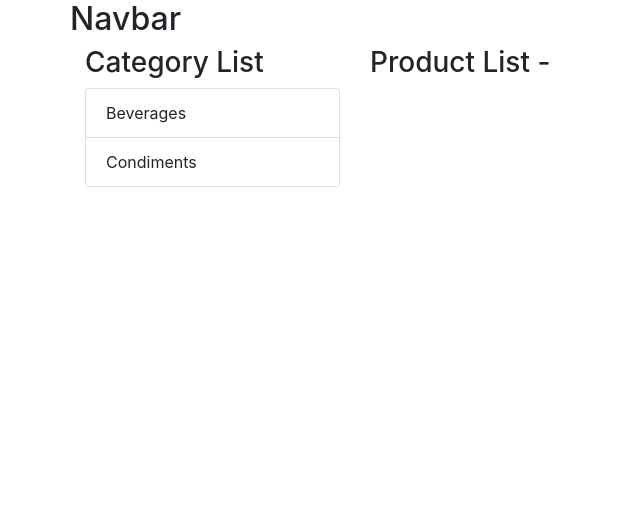
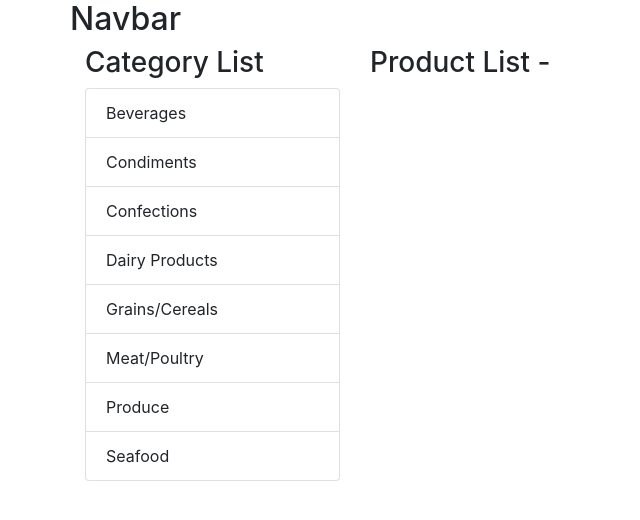
Before and after one commit to berkctezc/react_calismalar, a React (Create React App) app: page / in a window 1280 px wide. Shown: the top 520 px of the page, without its empty margins (0-640 px from the left). Built offline with nearby package versions, Linux system fonts and the light colour scheme; data requests are answered from the project's data file.

Commit message:
fetch and componentDidMount

```diff
--- a/src/CategoryList.js
+++ b/src/CategoryList.js
@@ -10,6 +10,17 @@ export default class CategoryList extends Component {
   };
 
 
+  getCategories = ()=>{
+    fetch("http://localhost:3000/categories")
+    .then(response=>response.json())
+    .then(data=>this.setState({categories:data}))
+  }
+
+  componentDidMount(){
+    this.getCategories();
+  }
+
+
   render() {
     return (
       <div>
@@ -20,7 +31,7 @@ export default class CategoryList extends Component {
         <ListGroup>
           {//map fonksiyonu ile objeyi veya arrayi döngü ile item olarak atama yaptık
           this.state.categories.map(category => (
-            <ListGroupItem onClick={()=>this.props.changeCategory(category)} key={category.categoryId}>
+            <ListGroupItem onClick={()=>this.props.changeCategory(category)} key={category.id}>
               {category.categoryName}
             </ListGroupItem>
             //key = her elemanın unique değeri yani id'si
```
Also changed, not shown: 1 other file (tests, documents, lock files or other folders).
